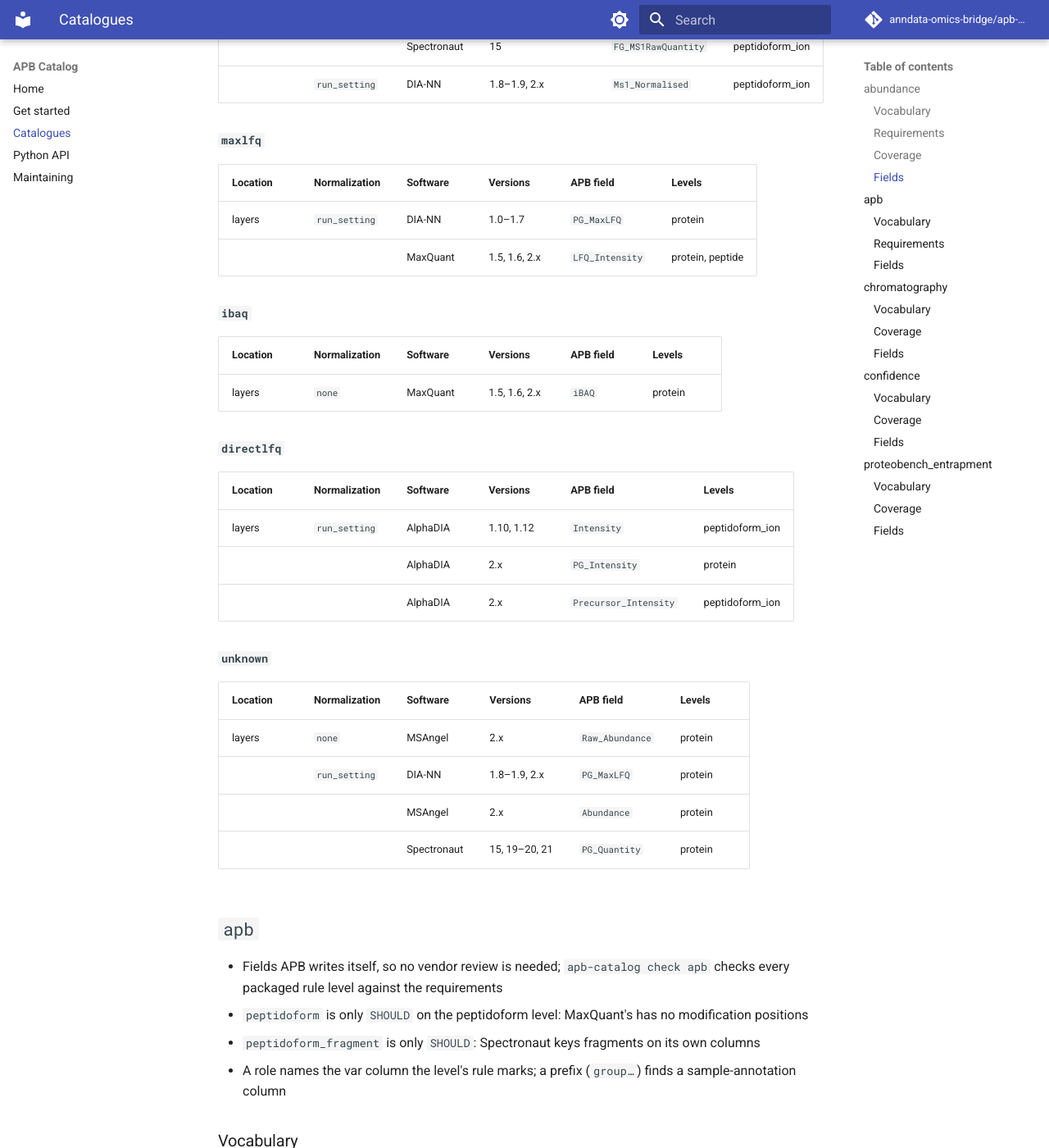
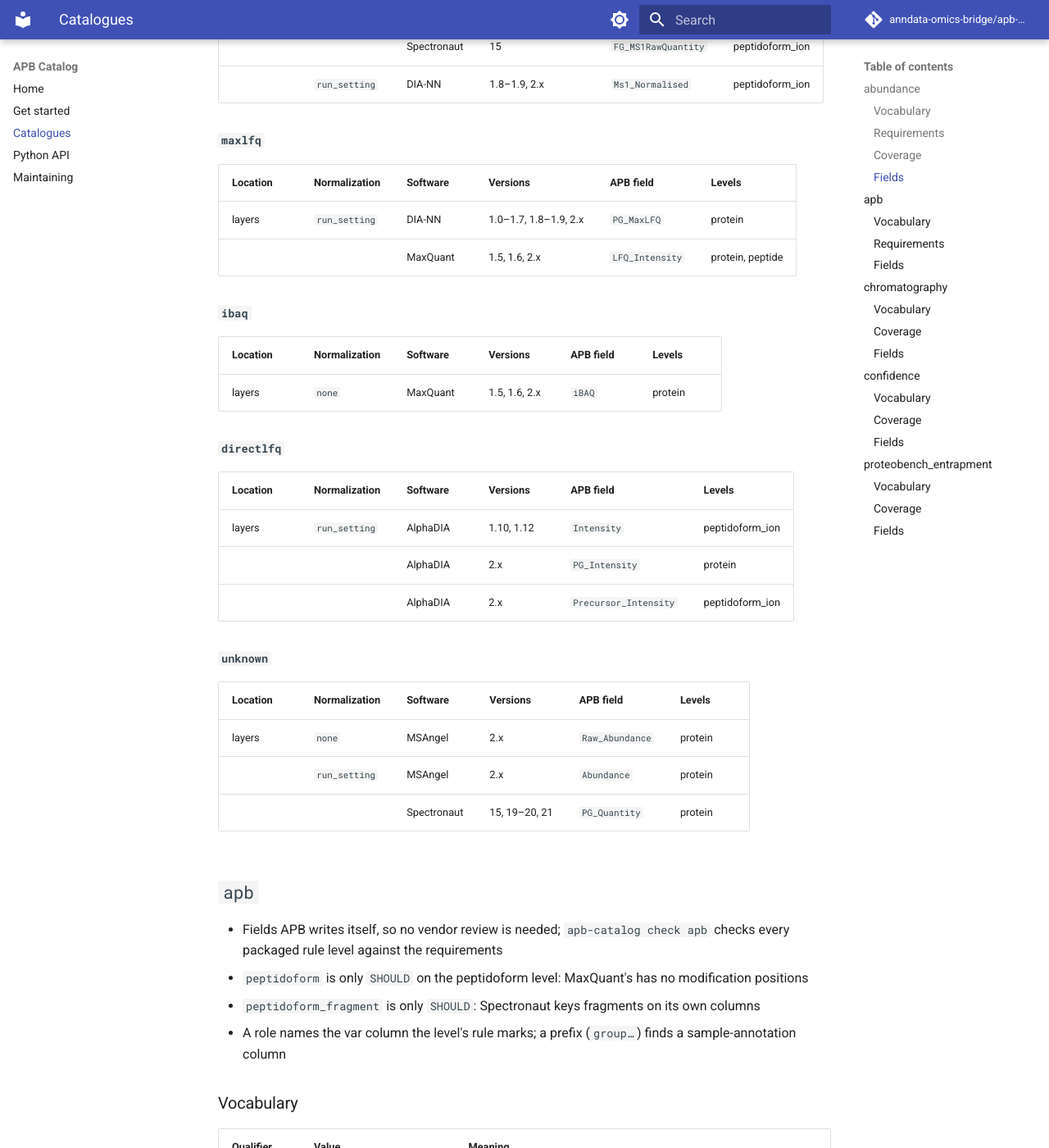
Before and after one commit to anndata-omics-bridge/apb-catalog, an MkDocs documentation site: the page built from docs/catalogues.md, in a window 1280 px wide and 1400 px high, scrolled down 6985 px. Shown: the whole window at 82% size. Built offline with MkDocs 1.6.1 and Material for MkDocs 9.7.7, drawn with Linux system fonts in a browser that asks for light colours; comment, search, counter and statistics services are not loaded.

Commit message:
DIA-NN PG_MaxLFQ is maxlfq for every rule
QuantUMS (DIA-NN 1.9) quantifies the precursors; the protein group is still
quantified by MaxLFQ. One entry now covers the v1_7, v1_8 and v2 rules; the
unknown entry for v1_8 and v2 is gone. The getting-started example of an
unknown kind uses Spectronaut's PG_Quantity instead.

```diff
--- a/docs/catalogues.md
+++ b/docs/catalogues.md
@@ -71,8 +71,8 @@ A qualifier value `unknown` means the evidence does not establish it; a lookup t
 | --- | --- | :-: | :-: | :-: | :-: | :-: | :-: | :-: |
 | AlphaDIA | 2.x | · | · | · | · | ✓ | · | · |
 | DIA-NN | 1.0–1.7 | ✓ | ✓ | ✓ | · | · | · | · |
-| DIA-NN | 1.8–1.9 | ✓ | ✓ | · | · | · | · | ✓ |
-| DIA-NN | 2.x | · | · | · | · | · | · | ✓ |
+| DIA-NN | 1.8–1.9 | ✓ | ✓ | ✓ | · | · | · | · |
+| DIA-NN | 2.x | · | · | ✓ | · | · | · | · |
 | MaxQuant | 1.5, 1.6, 2.x | ✓ | · | ✓ | ✓ | · | · | · |
 | MSAngel | 2.x | · | · | · | · | · | ✓ | ✓ |
 | Spectronaut | 15 | · | · | · | · | · | · | ✓ |
@@ -217,8 +217,7 @@ A qualifier value `unknown` means the evidence does not establish it; a lookup t
 | Location | Normalization | Software | Versions | APB field | Levels |
 | --- | --- | --- | --- | --- | --- |
 | layers | `none` | MSAngel | 2.x | `Raw_Abundance` | protein |
-|  | `run_setting` | DIA-NN | 1.8–1.9, 2.x | `PG_MaxLFQ` | protein |
-|  |  | MSAngel | 2.x | `Abundance` | protein |
+|  | `run_setting` | MSAngel | 2.x | `Abundance` | protein |
 |  |  | Spectronaut | 15, 19–20, 21 | `PG_Quantity` | protein |
 
 <!-- end of generated block: abundance -->
```
Also changed, not shown: other parts of docs/catalogues.md (+2 -2 lines), docs/getting-started.md (+1 -1 lines), 1 other file.
